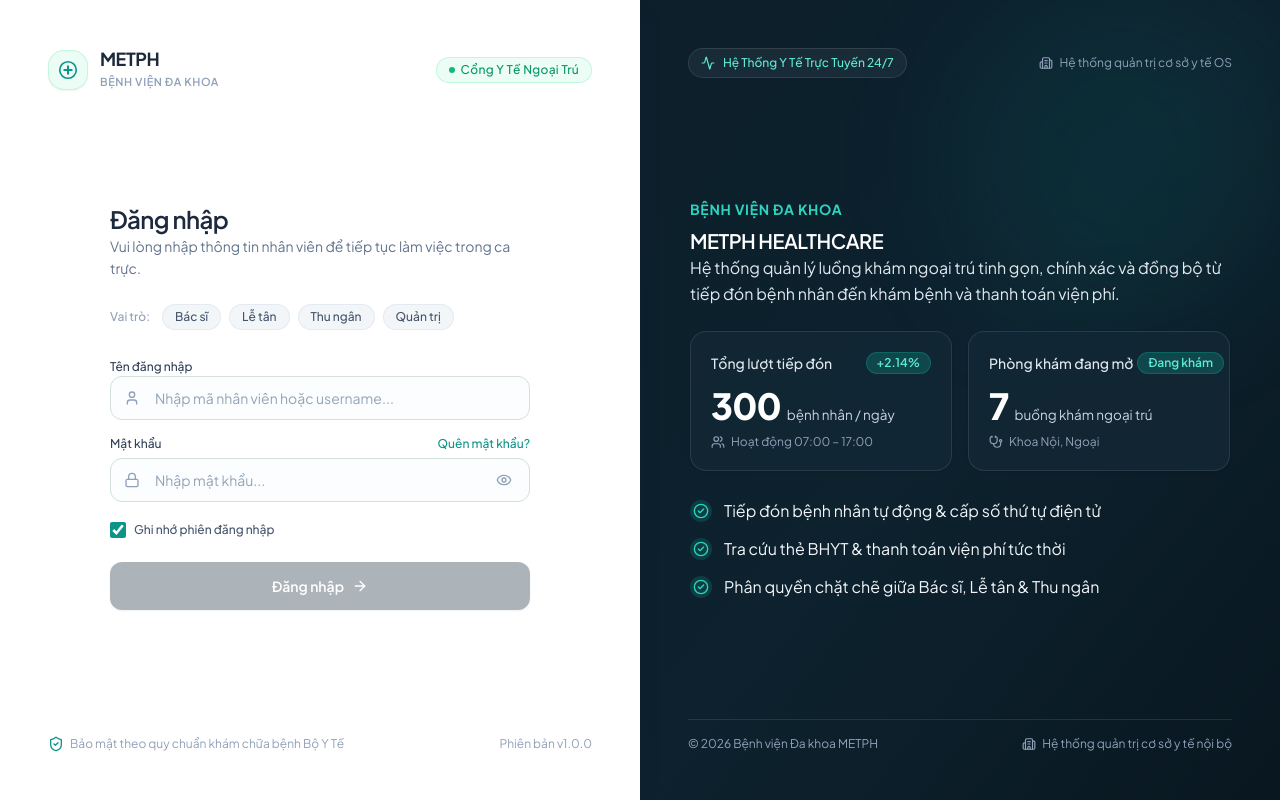
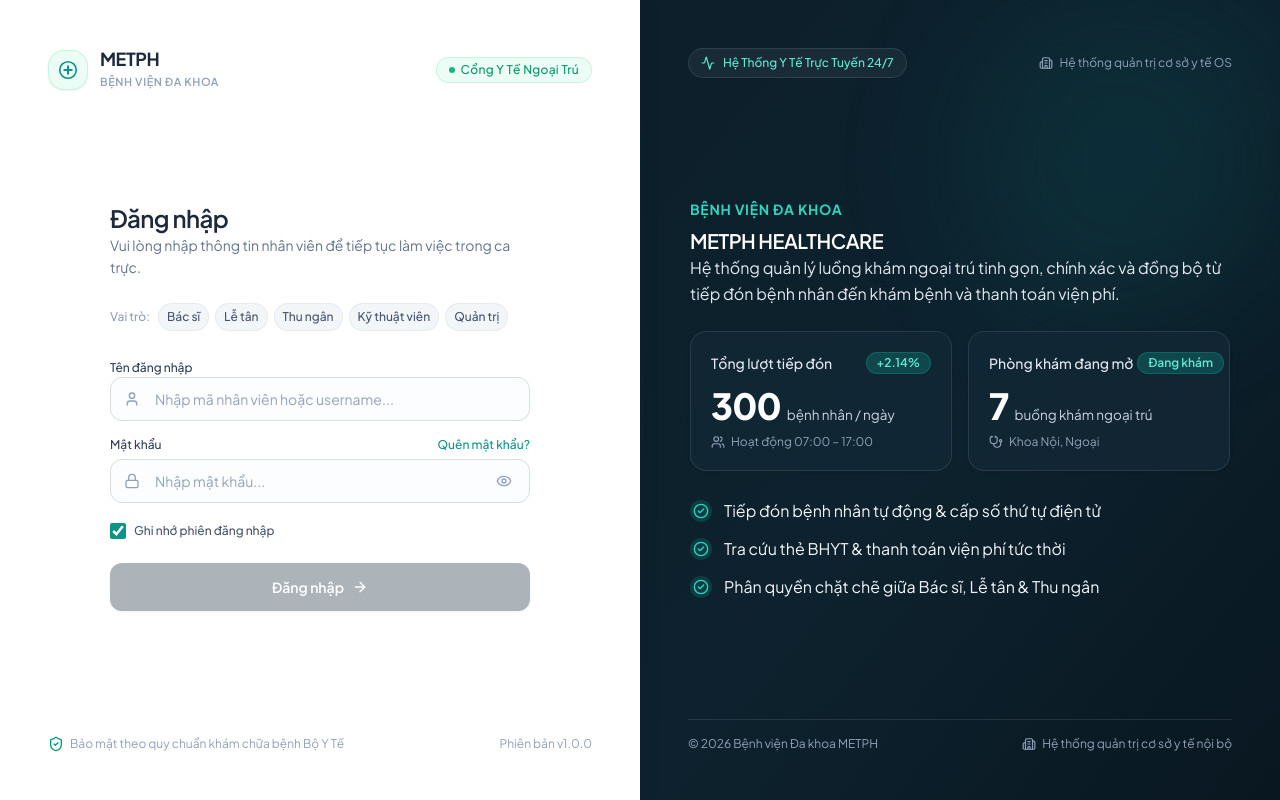
Before and after one commit to manhthang-svg/clinic-management-system, a React (Vite) app in the folder frontend/: page / in a window 1280 px wide. Built offline with nearby package versions, Linux system fonts and the light colour scheme; no server answers.

Commit message:
update UI

```diff
--- a/frontend/src/features/auth/LoginPage.tsx
+++ b/frontend/src/features/auth/LoginPage.tsx
@@ -104,23 +104,24 @@ export function LoginPage({ onLogin }: LoginPageProps) {
             </div>
 
             {/* Quick Role Hint Pills */}
-            <div className="flex flex-wrap items-center gap-2 mb-6">
-              <span className="text-xs text-slate-400 font-medium mr-1">Vai trò:</span>
+            {/* Quick Role Hint Pills */}
+            <div className="flex items-center gap-1.5 mb-6 overflow-x-auto no-scrollbar">
+              <span className="text-xs text-slate-400 font-medium shrink-0 mr-0.5">Vai trò:</span>
               {[
-                { name: 'Bác sĩ', user: 'dr.an' },
+                { name: 'Bác sĩ', user: 'docter' },
                 { name: 'Lễ tân', user: 'receptionist' },
                 { name: 'Thu ngân', user: 'cashier' },
+                { name: 'Kỹ thuật viên', user: 'technician' },
                 { name: 'Quản trị', user: 'admin' },
               ].map((role) => (
                 <button
                   key={role.name}
                   type="button"
                   onClick={() => setUsername(role.user)}
-                  className={`px-3 py-1 rounded-full text-xs font-medium transition-all cursor-pointer ${
-                    username === role.user
+                  className={`px-2 py-0.5 rounded-full text-[12px] font-medium transition-all cursor-pointer whitespace-nowrap shrink-0 ${username === role.user
                       ? 'bg-[#ecfdf5] text-[#059669] border border-[#a7f3d0] shadow-xs'
                       : 'bg-slate-100/90 text-slate-600 border border-slate-200/80 hover:bg-slate-200/80 hover:text-slate-800'
-                  }`}
+                    }`}
                   title={`Chọn tài khoản ${role.name}`}
                 >
                   {role.name}
```
